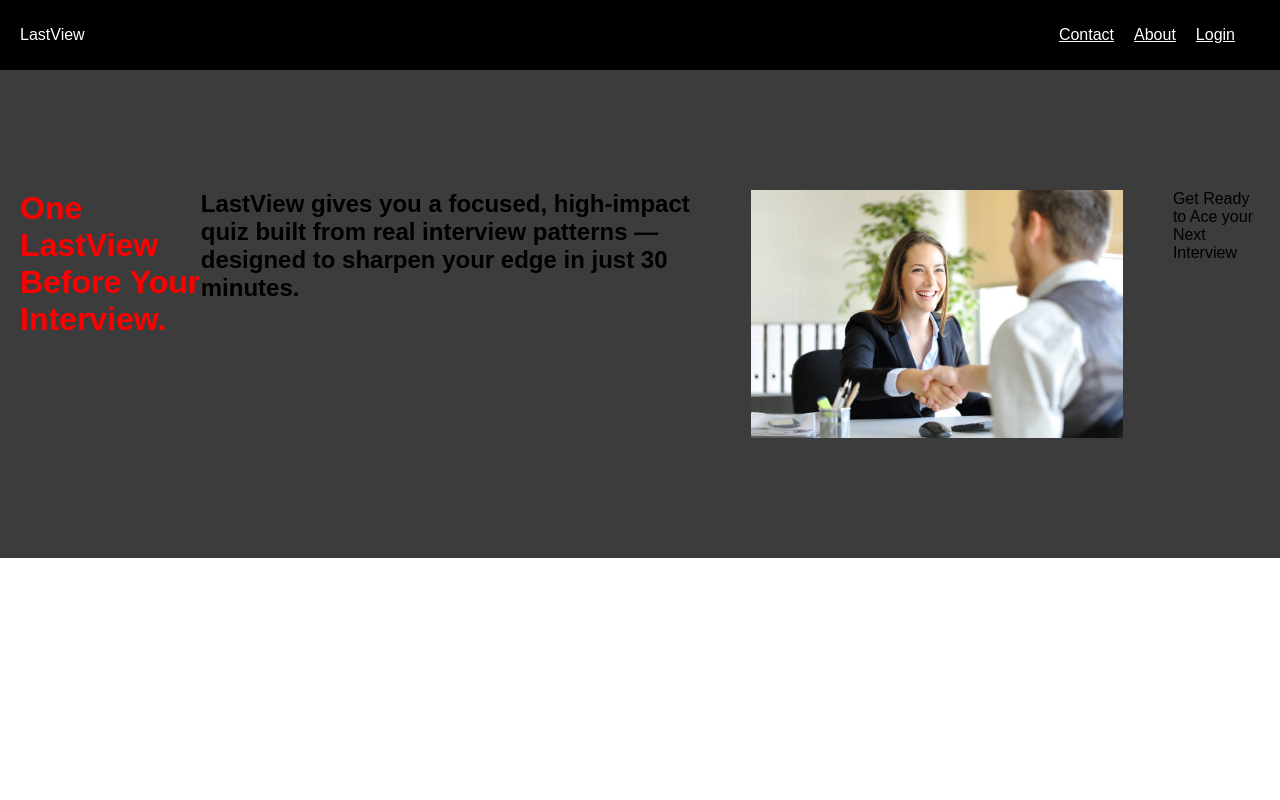
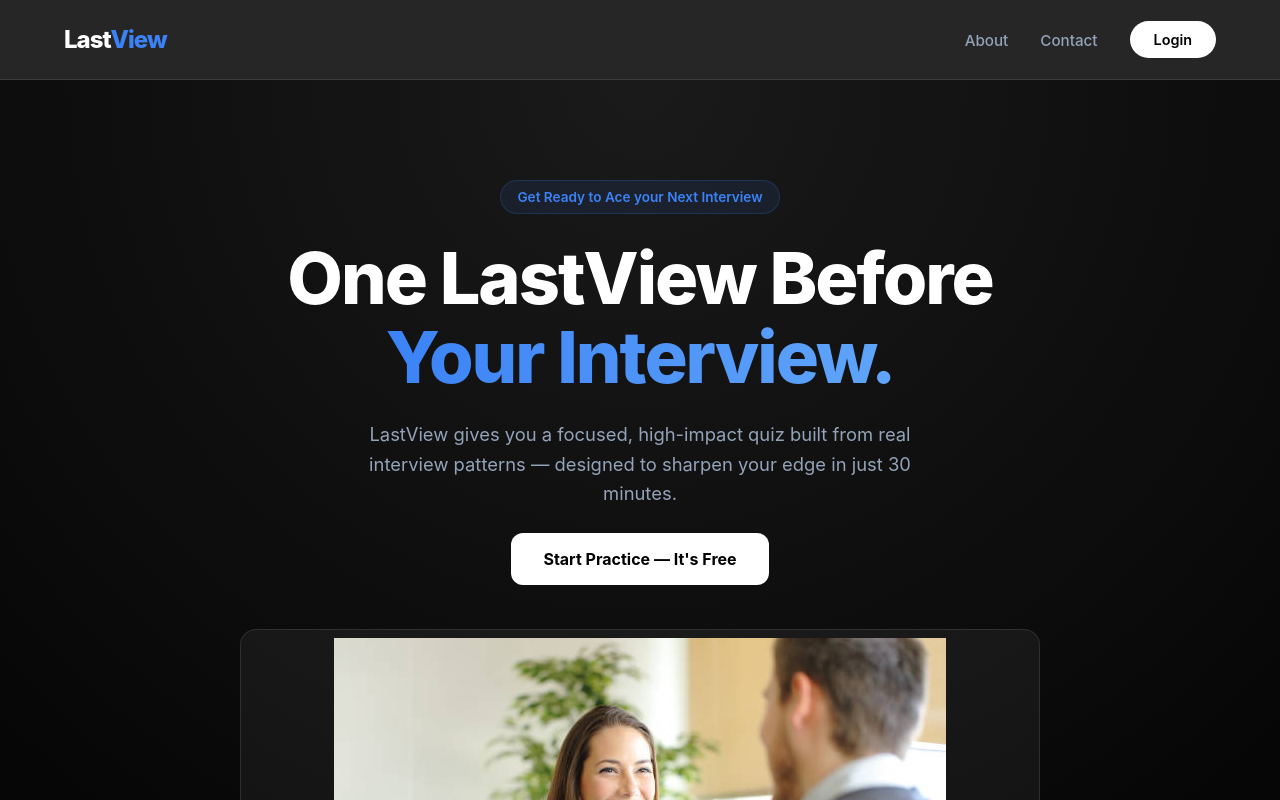
Before and after one commit to suhail89589/LastView, a React (Vite) app in the folder client/: page / in a window 1280 px wide. Shown: the top 800 px of the page. Built offline with nearby package versions, Linux system fonts and the light colour scheme.

Commit message:
styles updated of hero and navbar

```diff
--- a/client/package.json
+++ b/client/package.json
@@ -10,6 +10,7 @@
     "preview": "vite preview"
   },
   "dependencies": {
+    "framer-motion": "^12.34.0",
     "react": "^19.2.0",
     "react-dom": "^19.2.0",
     "react-icons": "^5.5.0",
--- a/client/src/components/Hero.css
+++ b/client/src/components/Hero.css
@@ -1,17 +1,97 @@
-.hero{
-      display:flex;
-      padding:120px 20px;
-      background:#3c3c3c;
-      justify-content:center;
+.hero {
+  background: radial-gradient(circle at top, #1a1a1a 0%, #000000 100%);
+  padding: 100px 20px 60px 20px;
+  display: flex;
+  justify-content: center;
+  text-align: center;
+  color: white;
+  min-height: 90vh;
 }
-h1{
-   color:red;
-   display:center;
 
+.hero-container {
+  max-width: 900px;
+  width: 100%;
+  display: flex;
+  flex-direction: column;
+  align-items: center;
 }
-#img{
-    width:30%;
-    padding:0 50px;
-    border:black 2px;
 
+.hero-badge {
+  background: rgba(59, 130, 246, 0.1);
+  color: #3b82f6;
+  padding: 8px 16px;
+  border-radius: 100px;
+  font-size: 0.85rem;
+  font-weight: 600;
+  margin-bottom: 24px;
+  border: 1px solid rgba(59, 130, 246, 0.2);
 }
+
+.hero-title {
+  font-size: clamp(2.5rem, 8vw, 4.5rem);
+  line-height: 1.1;
+  font-weight: 800;
+  margin-bottom: 24px;
+  letter-spacing: -2px;
+}
+
+.hero-title span {
+  background: linear-gradient(to right, #3b82f6, #60a5fa);
+  -webkit-background-clip: text;
+  -webkit-text-fill-color: transparent;
+}
+
+.hero-subtitle {
+  font-size: 1.15rem;
+  color: #94a3b8;
+  max-width: 600px;
+  line-height: 1.6;
+  margin-bottom: 40px;
+}
+
+
+.primary-btn {
+  background-color: white;
+  color: black;
+  padding: 16px 32px;
+  border-radius: 12px;
+  text-decoration: none;
+  font-weight: 700;
+  font-size: 1rem;
+  transition: all 0.3s ease;
+}
+
+.primary-btn:hover {
+  transform: translateY(-3px);
+  box-shadow: 0 10px 30px rgba(59, 130, 246, 0.3);
+}
+
+
+.hero-image-wrapper {
+  margin-top: 60px;
+  width: 100%;
+  max-width: 800px;
+  position: relative;
+  border-radius: 16px;
+  padding: 8px;
+  background: rgba(255, 255, 255, 0.05);
+  border: 1px solid rgba(255, 255, 255, 0.1);
+}
+
+.hero-img {
+  width: 100%;
+  height: auto;
+  border-radius: 12px;
+  display: block;
+  box-shadow: 0 20px 50px rgba(0, 0, 0, 0.5);
+}
+
+
+@media (max-width: 768px) {
+  .hero {
+    padding-top: 60px;
+  }
+  .hero-subtitle {
+    font-size: 1rem;
+  }
+}
--- a/client/src/components/Hero.jsx
+++ b/client/src/components/Hero.jsx
@@ -1,20 +1,34 @@
 import React from "react";
-import "./Hero.css"
+import "./Hero.css";
 const Hero = () => {
   return (
     <>
-      <div className="hero">
-        <h1>One LastView Before Your Interview.</h1>
-        <h2>
+      <section className="hero">
+        <div className="hero-container">
+          <span className="hero-badge">
+            Get Ready to Ace your Next Interview
+          </span>
 
+          <h1 className="hero-title">
+            One LastView Before
+            <br />
+            <span>Your Interview.</span>
+          </h1>
+          <p className="hero-subtitle">
             LastView gives you a focused, high-impact quiz built from real
             interview patterns — designed to sharpen your edge in just 30
             minutes.
-
-        </h2>
-        <img id="img" src="/src/assets/lastview.jpg" alt="Lastview" />
-        <span>Get Ready to Ace your Next Interview</span>
-      </div>
+          </p>
+          <div className="hero-btns">
+            <a href="/quiz" className="primary-btn">
+              Start Practice — It's Free
+            </a>
+          </div>
+          <div className="hero-image-wrapper">
+            <img id="img" src="/src/assets/lastview.jpg" alt="Lastview" />
+          </div>
+        </div>
+      </section>
     </>
   );
 };
--- a/client/src/components/Navbar.css
+++ b/client/src/components/Navbar.css
@@ -1,26 +1,108 @@
+
 * {
   margin: 0;
   padding: 0;
-  font-family: sans-serif;
+  box-sizing: border-box;
+  font-family:
+    "Inter",
+    -apple-system,
+    BlinkMacSystemFont,
+    "Segoe UI",
+    Roboto,
+    sans-serif;
 }
-.nav {
-  background-color: #000000;
+
+
+.navbar {
+  background-color: rgba(0, 0, 0, 0.85);
+  backdrop-filter: blur(10px);
+  -webkit-backdrop-filter: blur(10px);
+  display: flex;
+  position: sticky;
+  top: 0;
+  border-bottom: 1px solid rgba(255, 255, 255, 0.1);
+  z-index: 1000;
+  height: 80px;
+  width: 100%;
+}
+
+
+.nav-container {
+  width: 100%;
+  max-width: 1200px;
+  margin: 0 auto;
+  padding: 0 24px;
   display: flex;
   justify-content: space-between;
   align-items: center;
-  height: 70px;
-  padding:0 20px;
 }
-.Logo {
+
+
+.logo {
   color: white;
-  font-family: ;
+  font-size: 1.5rem;
+  font-weight: 800;
+  letter-spacing: -1px;
+  cursor: pointer;
+  user-select: none;
 }
-.nav-items ul {
+
+.logo span {
+  color: #3b82f6;
+}
+
+
+.nav-links {
   display: flex;
-  justify-content: space-between;
-  gap: 20px;
-  padding: 0 25px;
+  align-items: center;
+  gap: 32px;
+  list-style: none; }
+
+
+.nav-link {
+  color: #94a3b8;
+  text-decoration: none;
+  font-size: 0.95rem;
+  font-weight: 500;
+  transition: color 0.3s ease;
 }
-.nav-items ul li a {
+
+.nav-link:hover {
   color: white;
 }
+
+
+.login-btn {
+  background-color: white;
+  color: black !important;
+  padding: 10px 24px;
+  border-radius: 50px;
+  text-decoration: none;
+  font-size: 0.9rem;
+  font-weight: 600;
+  display: inline-block;
+  transition:
+    transform 0.2s ease,
+    background-color 0.2s ease,
+    box-shadow 0.2s ease;
+}
+
+.login-btn:hover {
+  background-color: #f1f1f1;
+  transform: translateY(-2px);
+  box-shadow: 0 4px 12px rgba(255, 255, 255, 0.1);
+}
+@media (max-width: 768px) {
+  .nav-container {
+    padding: 0 20px;
+  }
+
+
+  .nav-links {
+    gap: 15px;
+  }
+
+  .nav-link {
+    font-size: 0.85rem;
+  }
+}
--- a/client/src/components/Navbar.jsx
+++ b/client/src/components/Navbar.jsx
@@ -1,29 +1,25 @@
 import React from "react";
-import "./Navbar.css"
+import "./Navbar.css";
+
 const Navbar = () => {
   return (
-    <>
-      <div className="nav">
-        <div className="Logo">LastView
+    <nav className="navbar">
+      <div className="nav-container">
 
+        <div className="logo">
+          Last<span>View</span>
         </div>
 
-        <div className="nav-items">
-          <ul>
-            <li>
-              <a href="/contact">Contact</a>
-            </li>
-            <li>
-              <a href="/about">About</a>
-            </li>
 
-            <li>
-              <a href="/login">Login</a>
-            </li>
-          </ul>
-        </div>
+        <ul className="nav-links">
+          <li><a href="/about" className="nav-link">About</a></li>
+          <li><a href="/contact" className="nav-link">Contact</a></li>
+          <li>
+            <a href="/login" className="login-btn">Login</a>
+          </li>
+        </ul>
       </div>
-    </>
+    </nav>
   );
 };
 
```
Also changed, not shown: 1 other file (tests, documents, lock files or other folders).
